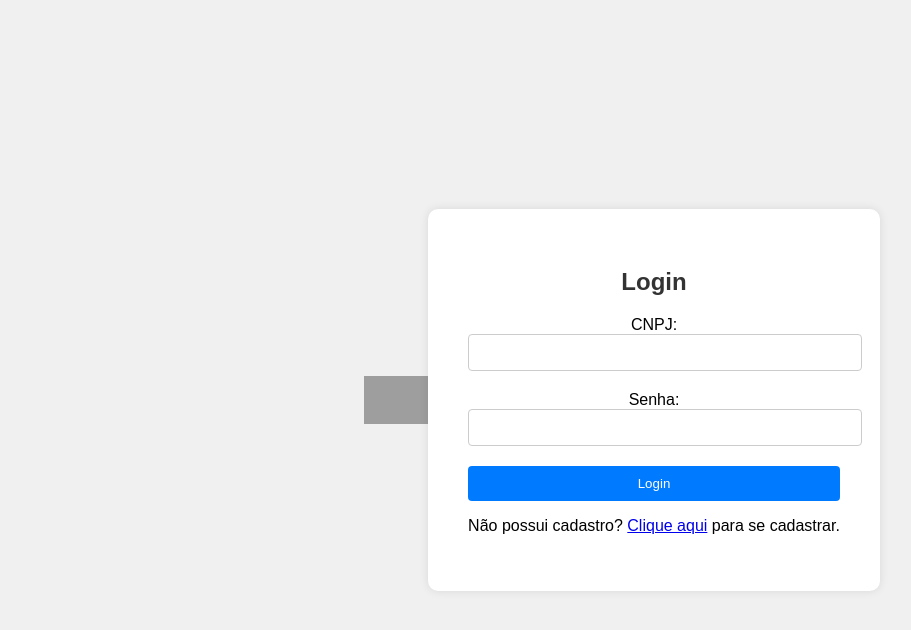
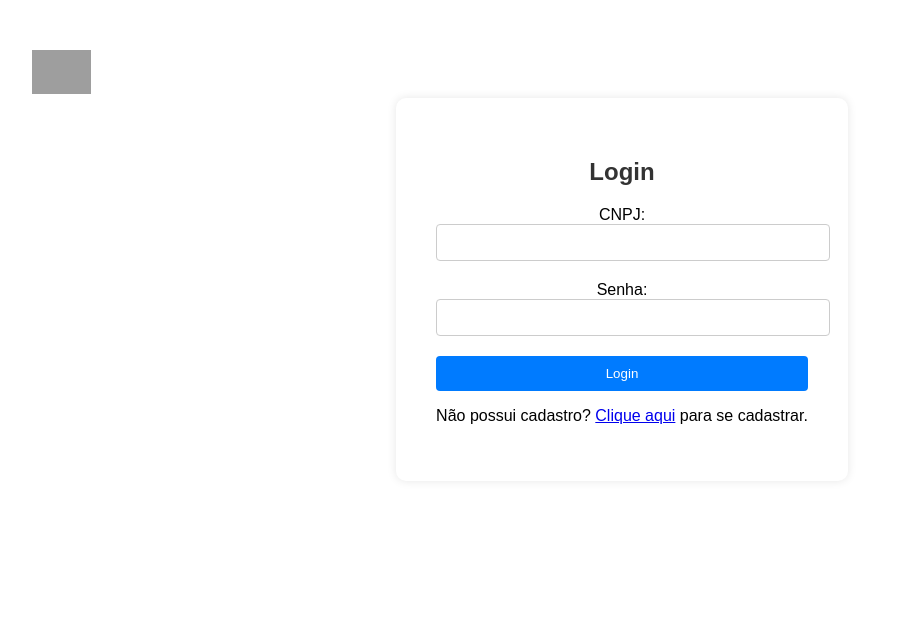
Before and after one commit to vitoralves62/furnas, a React app: page /Login in a window 1280 px wide. Shown: the whole page, without its empty margins (18-929 px from the left). Built offline with nearby package versions, Linux system fonts and the light colour scheme; grey boxes are pictures that could not be loaded.

Commit message:
feat(Background component):

```diff
--- /dev/null
+++ b/src/components/Background/bg.js
@@ -0,0 +1,7 @@
+import styles from "./bg.module.css";
+
+export default function background (){
+    return(
+        <div className={styles.Background}></div>
+    )
+}
--- /dev/null
+++ b/src/components/Background/bg.module.css
@@ -0,0 +1,10 @@
+.Background {
+    background-color: #fff;
+    height: 100%;
+    position: fixed;
+    top: 0;
+    right: 0;
+    bottom: 0;
+    left: 0;
+    z-index: -1;
+}
--- a/src/pages/Login/login.module.css
+++ b/src/pages/Login/login.module.css
@@ -3,11 +3,6 @@ body {
     padding: 0;
     font-family: Arial, sans-serif;
     background-color: #f0f0f0;
-  }
-
-  html, body {
-    height: 100%;
-    margin: 0;
   }
 
   .photo {
@@ -18,14 +13,16 @@ body {
     display: flex;
     justify-content: center;
     align-items: center;
-    height: 100%;
+    height: 100vh;
+    width: 100vw;
   }
 
   .loginContainer {
+    position: relative;
     display: flex;
     justify-content: center;
     align-items: center;
-    height: 100vh;
+    height: 50%;
   }
 
   .loginForm {
@@ -63,3 +60,8 @@ body {
   button:hover {
     background-color: #0056b3;
   }
+
+
+  .eyeIcon{
+    position: absolute;
+  }
--- a/src/pages/Login/loginForm.js
+++ b/src/pages/Login/loginForm.js
@@ -1,6 +1,7 @@
 import React, { useState } from 'react';
 import Logo from "../../assets/logo.png";
 import styles from "./login.module.css";
+import Background from '../../components/Background/bg.js';
 import { FontAwesomeIcon } from '@fortawesome/react-fontawesome';
 import { faEyeSlash } from '@fortawesome/free-solid-svg-icons';
 
@@ -73,7 +74,8 @@ function Login() {
   };
 
   return (
-    <div className={styles.container}>
+    <main>
+      <Background/>
       <img src={Logo} alt="Logo Furnas"  className={styles.photo} />
       <div className={styles.loginContainer}>
         <div className={styles.loginForm}>
@@ -99,7 +101,7 @@ function Login() {
                 <FontAwesomeIcon
                   icon={mostrarSenha ? faEyeSlash : true} // Alterna entre os ícones de olho aberto e fechado
                   onClick={toggleMostrarSenha} // Chama a função para alternar a visibilidade da senha
-                  //className={styles.eyeIcon}
+                  className={styles.eyeIcon}
                 />
               </div>
               {senhaContemEspacos && (
@@ -113,7 +115,7 @@ function Login() {
           </form>
         </div>
       </div>
-    </div>
+    </main>
   );
 }
 
```
